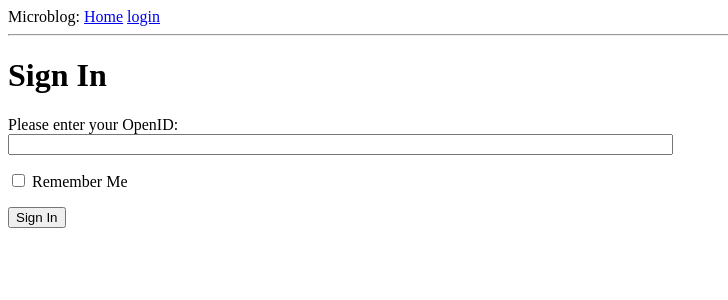
After one commit to ivyleavedtoadflax/microblog, a Flask app: page /login in a window 1280 px wide. The commit adds this page. Shown: the top 300 px of the page, without its empty margins (0-728 px from the left). Run offline with Flask 2, Linux system fonts and the light colour scheme.

Commit message:
Login and form validation

```diff
--- a/app/__init__.py
+++ b/app/__init__.py
@@ -2,4 +2,6 @@
 from flask import Flask
 
 app = Flask(__name__)
+app.config.from_object('config')
+
 from app import views
--- /dev/null
+++ b/app/forms.py
@@ -0,0 +1,7 @@
+from flask_wtf import Form
+from wtforms import StringField, BooleanField
+from wtforms.validators import DataRequired
+
+class LoginForm(Form):
+    openid = StringField('openid', validators=[DataRequired()])
+    remember_me = BooleanField('remember_me', default=False)
--- a/app/templates/base.html
+++ b/app/templates/base.html
@@ -1,14 +1,24 @@
 <html>
-  <head>
+	<head>
     {% if title %}
     <title>{{ title }} - microblog</title>
     {% else %}
-    <title>Welcome to microblog</title>
+    <title>microblog</title>
     {% endif %}
   </head>
   <body>
-    <div>Microblog: <a href="/index">Home</a></div>
+    <div>Microblog: <a href="/index">Home</a>
+        <a href="/login">login</a></div>
     <hr>
+    {% with messages = get_flashed_messages() %}
+      {% if messages %}
+        <ul>
+        {% for message in messages %}
+            <li>{{ message }} </li>
+        {% endfor %}
+        </ul>
+      {% endif %}
+    {% endwith %}
     {% block content %}{% endblock %}
   </body>
 </html>
--- /dev/null
+++ b/app/templates/login.html
@@ -0,0 +1,15 @@
+<!-- extend from base layout -->
+{% extends "base.html" %}
+
+{% block content %}
+  <h1>Sign In</h1>
+  <form action="" method="post" name="login">
+      {{ form.hidden_tag() }}
+      <p>
+          Please enter your OpenID:<br>
+          {{ form.openid(size=80) }}<br>
+      </p>
+      <p>{{ form.remember_me }} Remember Me</p>
+      <p><input type="submit" value="Sign In"></p>
+  </form>
+{% endblock %}
--- a/app/views.py
+++ b/app/views.py
@@ -22,3 +22,20 @@ def index():
             user=user,
 	    posts=posts
             )
+
+from flask import render_template, flash, redirect
+from app import app
+from .forms import LoginForm
+
+# index view function suppressed for brevity
+
+@app.route('/login', methods=['GET', 'POST'])
+def login():
+    form = LoginForm()
+    if form.validate_on_submit():
+        flash('Login requested for OpenID="%s", remember_me=%s' %
+              (form.openid.data, str(form.remember_me.data)))
+        return redirect('/index')
+    return render_template('login.html',
+                           title='Sign In',
+                           form=form)
--- /dev/null
+++ b/config.py
@@ -0,0 +1,2 @@
+WTF_CSRF_ENABLED = True
+SECRET_KEY = 'you-will-never-guess'
```
Also changed, not shown: microblog.yml (added, +34 -0 lines), 1 other file.
